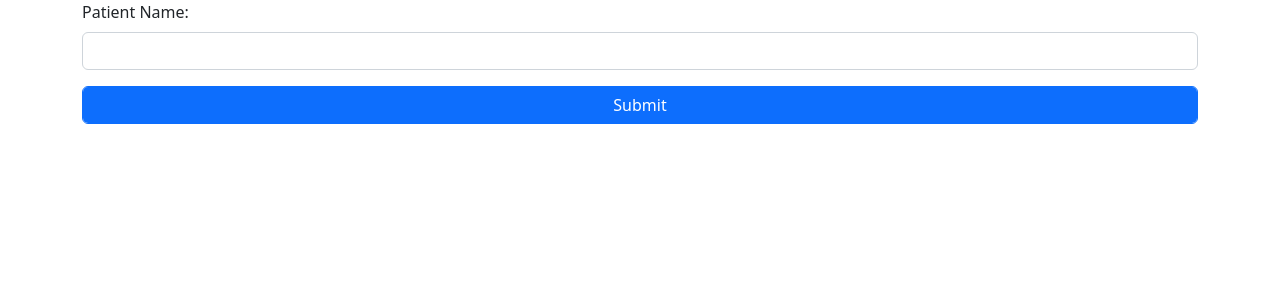
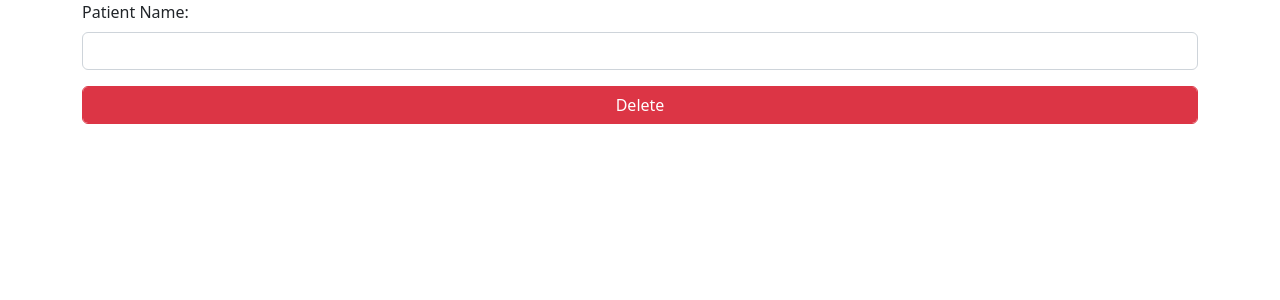
Before and after one commit to t-log/hospitalAngularApp, an Angular app: page / in a window 1280 px wide. Shown: the top 300 px of the page. Built offline with nearby package versions, Linux system fonts and the light colour scheme.

Commit message:
Adds patient delete feature

```diff
--- a/src/app/app.component.html
+++ b/src/app/app.component.html
@@ -1,3 +1,4 @@
-<app-patient-search></app-patient-search>
+<app-patient-delete></app-patient-delete>
+<!-- <app-patient-search></app-patient-search> -->
 <!-- <app-patient-entry></app-patient-entry> -->
 <router-outlet></router-outlet>
--- a/src/app/app.module.ts
+++ b/src/app/app.module.ts
@@ -5,12 +5,14 @@
 import { AppComponent } from './app.component';
 import { PatientEntryComponent } from './patient-entry/patient-entry.component';
 import { PatientSearchComponent } from './patient-search/patient-search.component';
+import { PatientDeleteComponent } from './patient-delete/patient-delete.component';
 
 @NgModule({
   declarations: [
     AppComponent,
     PatientEntryComponent,
-    PatientSearchComponent
+    PatientSearchComponent,
+    PatientDeleteComponent
   ],
   imports: [
     BrowserModule,
--- /dev/null
+++ b/src/app/patient-delete/patient-delete.component.html
@@ -0,0 +1,15 @@
+<div class="container">
+    <div class="row">
+        <div class="col col-12 col-sm-12 col-md-12 col-lg-12 col-xl-12 col-xxl-12">
+            <div class="row g-3">
+                <div class="col col-12 col-sm-12 col-md-12 col-lg-12 col-xl-12 col-xxl-12">
+                    <label for="" class="form-label">Patient Name:</label>
+                    <input type="text" name="" id="" class="form-control">
+                </div>
+                <div class="col col-12 col-sm-12 col-md-12 col-lg-12 col-xl-12 col-xxl-12">
+                    <button class="btn btn-danger form-control">Delete</button>
+                </div>
+            </div>
+        </div>
+    </div>
+</div>
```
Also changed, not shown: src/app/patient-delete/patient-delete.component.ts (added, +10 -0 lines), src/app/patient-delete/patient-delete.component.css (added), 1 other file (tests, documents, lock files or other folders).
